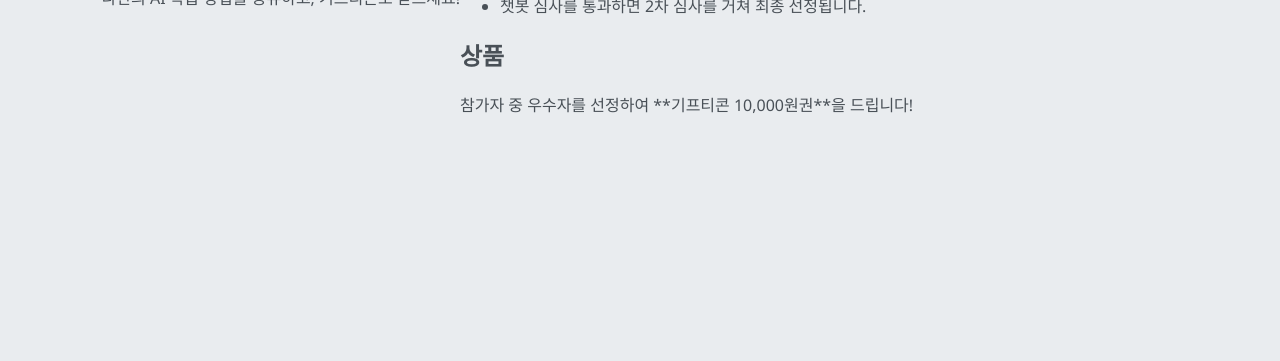
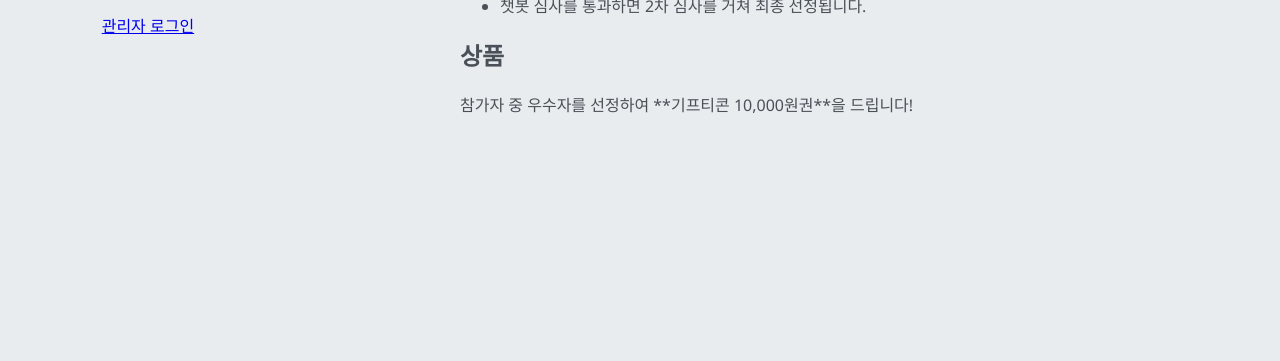
Before and after one commit to yangonebin/ssafy_bk_14_event.github.io, a plain HTML site: page index.html in a window 1280 px wide. Shown: the part 439-800 px from the top of the page. Drawn offline with Linux system fonts and the light colour scheme.

Commit message:
Update index.html

```diff
--- a/index.html
+++ b/index.html
@@ -10,6 +10,7 @@
     <header>
         <h1>AI 학습 이벤트</h1>
         <p>나만의 AI 학습 방법을 공유하고, 기프티콘도 받으세요!</p>
+        <a href="admin.html">관리자 로그인</a>
     </header>
 
     <main>
@@ -34,4 +35,5 @@
         <p>&copy; 2025 AI 학습 이벤트. 모든 권리 보유.</p>
     </footer>
 </body>
+
 </html>
```
